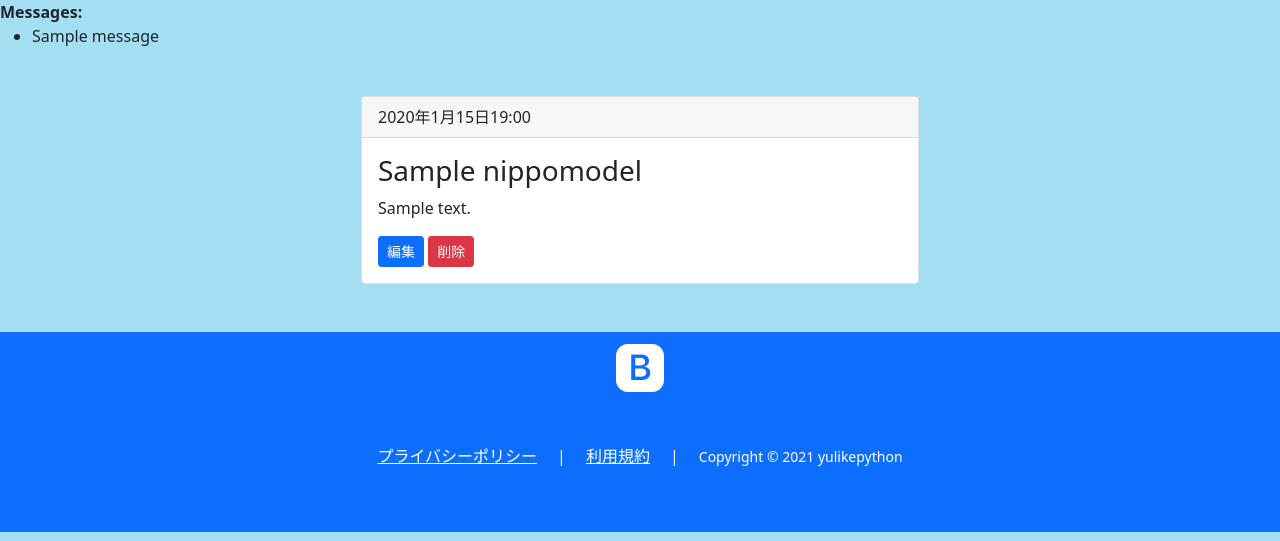
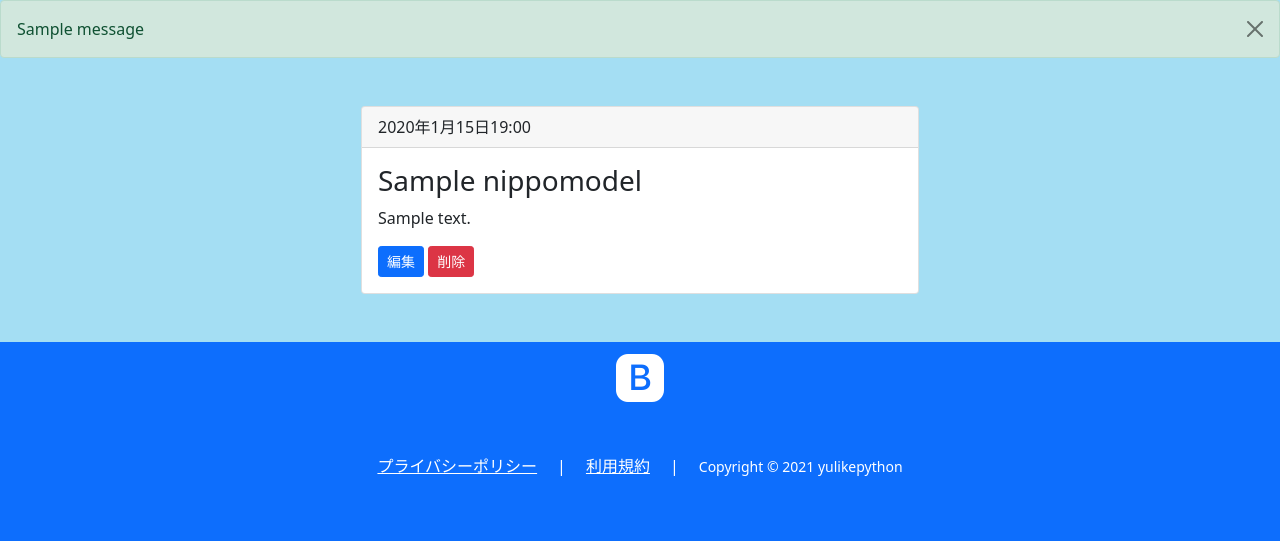
Before and after one commit to Yulikepython/itc-tube, a Django app: page /nippo/detail/1/ in a window 1280 px wide. Shown: the part 56-597 px from the top of the page. Run offline with Django 4.2, Linux system fonts and the light colour scheme; tables that the repository leaves empty hold one stand-in row (values such as "Sample post"); one stand-in notice (Sample message) is shown.

Commit message:
チュートリアル7-4：メッセージフレームワークの書き方と実例

```diff
--- a/src/nippo/views.py
+++ b/src/nippo/views.py
@@ -5,6 +5,7 @@ from .models import NippoModel
 from .forms import  NippoModelForm, NippoFormClass
 from django.urls import reverse, reverse_lazy
 from django.contrib.auth.mixins import LoginRequiredMixin, UserPassesTestMixin
+from django.contrib import messages
 
 class OwnerOnly(UserPassesTestMixin):
     #アクセス制限をおこなう関数
@@ -14,6 +15,7 @@ class OwnerOnly(UserPassesTestMixin):
 
     #Falseだったときのリダイレクト先を指定
     def handle_no_permission(self):
+        messages.error(self.request, "ご自身の日報でのみ編集・削除可能です。")
         return redirect("nippo-detail", pk=self.kwargs["pk"])
 
 
--- /dev/null
+++ b/src/templates/account/messages/logged_in.txt
@@ -0,0 +1,4 @@
+{% load account %}
+{% load i18n %}
+{% user_display user as name %}
+{% blocktrans %}{{name}}としてログインしました。{% endblocktrans %}
--- a/src/templates/base.html
+++ b/src/templates/base.html
@@ -12,14 +12,18 @@
     {% include 'nav.html' %}
     {% block allauth %}
       {% if messages %}
-      <div>
-      <strong>Messages:</strong>
-      <ul>
-          {% for message in messages %}
-          <li>{{message}}</li>
-          {% endfor %}
-      </ul>
-      </div>
+          <div>
+              {% for message in messages %}
+                {% if message.tags == "error" %}
+                  <div class="alert alert-danger alert-dismissible fade show" role="alert">
+                {% else %}
+                  <div class="alert alert-{{message.tags}} alert-dismissible fade show" role="alert">
+                {% endif %}
+                    {{message}}
+                    <button type="button" class="btn-close" data-dismiss="alert" aria-label="Close"></button>
+                  </div>
+              {% endfor %}
+          </div>
       {% endif %}
     {% endblock %}
     {% block content %}{% endblock %}
```
